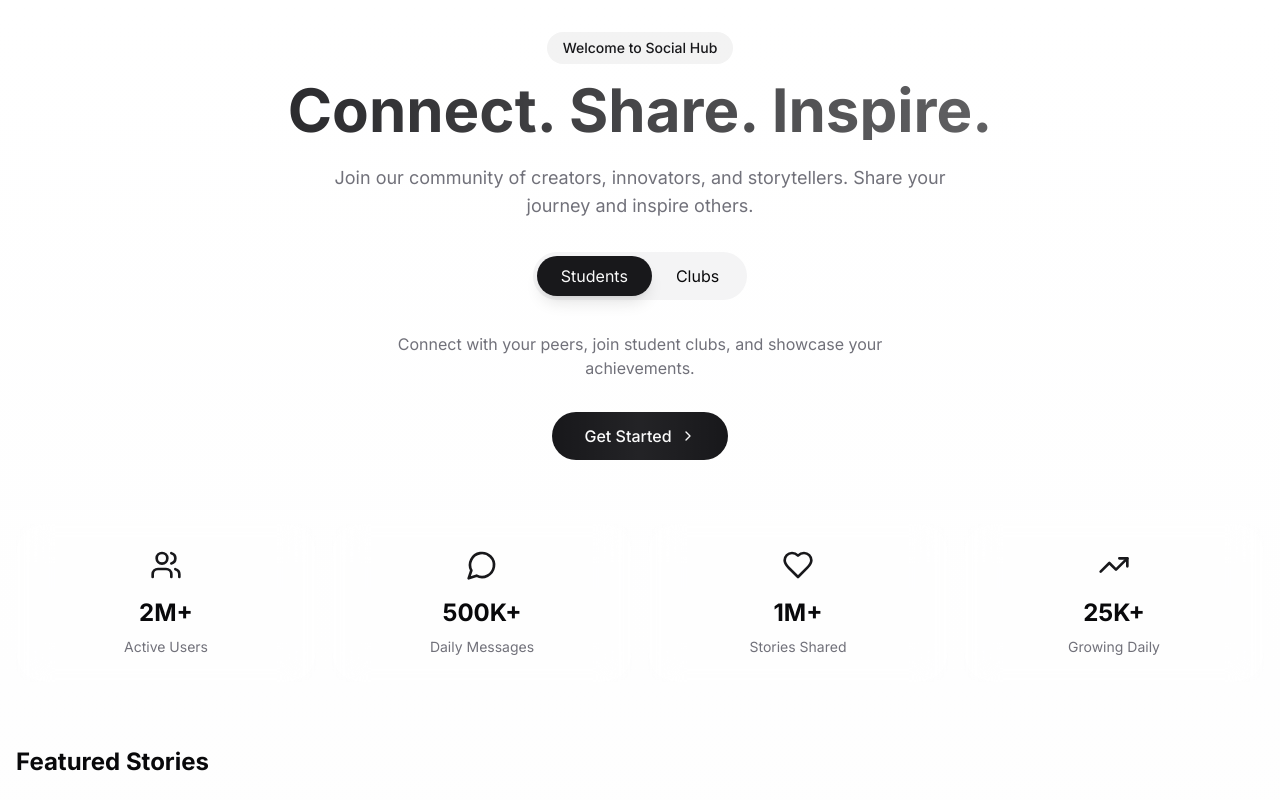
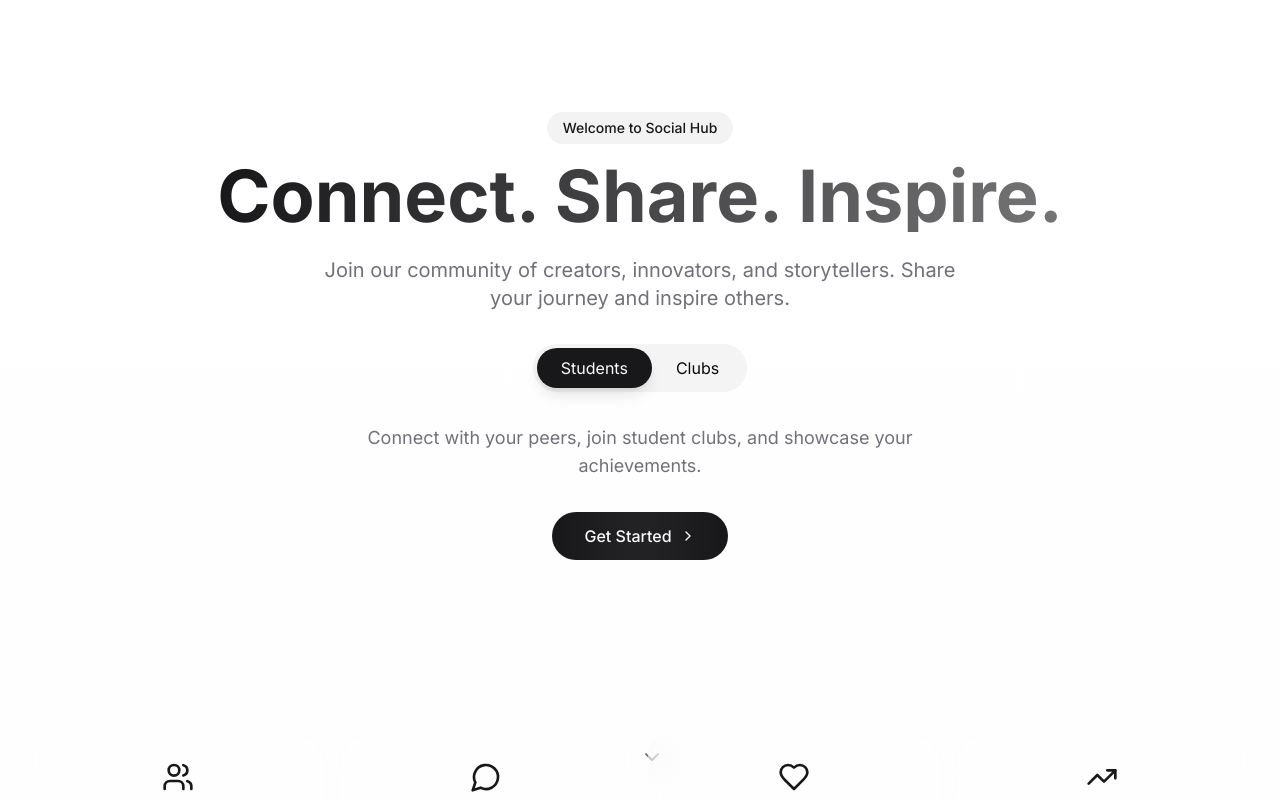
Before and after one commit to zohairomar1/vivid-sociaflare, a React (Vite) app: page / in a window 1280 px wide. Shown: the top 800 px of the page. Built offline with nearby package versions, Linux system fonts and the light colour scheme.

Commit message:
Refactor: Adjust main website layout
The main website layout will be refactored to ensure it occupies the entire page.  No specific implementation details are included in this commit.

```diff
--- a/src/pages/Index.tsx
+++ b/src/pages/Index.tsx
@@ -1,4 +1,3 @@
-
 import { useState } from "react";
 import { motion, AnimatePresence } from "framer-motion";
 import { Heart, MessageCircle, Share2, TrendingUp, Users, GraduationCap, ChevronRight } from "lucide-react";
@@ -24,25 +23,23 @@ const Index = () => {
 
   return (
     <div className="min-h-screen bg-gradient-to-b from-background to-secondary/20">
-      <div className="container px-4 py-8 mx-auto">
-        {/* Hero Section */}
+      <div className="container mx-auto">
         <motion.div
           initial={{ opacity: 0, y: 20 }}
           animate={{ opacity: 1, y: 0 }}
           transition={{ duration: 0.6 }}
-          className="text-center mb-16"
+          className="h-screen flex flex-col items-center justify-center text-center px-4 -mt-16"
         >
           <span className="px-4 py-1.5 rounded-full bg-primary/5 text-primary text-sm font-medium inline-block mb-4 hover:bg-primary/10 transition-colors cursor-pointer">
             Welcome to Social Hub
           </span>
-          <h1 className="text-4xl md:text-6xl font-bold mb-6 text-balance bg-clip-text text-transparent bg-gradient-to-r from-primary to-primary/60">
+          <h1 className="text-4xl md:text-7xl font-bold mb-6 text-balance bg-clip-text text-transparent bg-gradient-to-r from-primary to-primary/60">
             Connect. Share. Inspire.
           </h1>
-          <p className="text-lg text-muted-foreground max-w-2xl mx-auto mb-8">
+          <p className="text-xl text-muted-foreground max-w-2xl mx-auto mb-8">
             Join our community of creators, innovators, and storytellers. Share your journey and inspire others.
           </p>
 
-          {/* Toggler for Students/Clubs */}
           <div className="inline-flex rounded-full p-1 bg-secondary mb-8">
             {(['students', 'clubs'] as const).map((section) => (
               <button
@@ -68,11 +65,11 @@ const Index = () => {
               className="max-w-xl mx-auto mb-8"
             >
               {activeSection === 'students' ? (
-                <p className="text-muted-foreground">
+                <p className="text-lg text-muted-foreground">
                   Connect with your peers, join student clubs, and showcase your achievements.
                 </p>
               ) : (
-                <p className="text-muted-foreground">
+                <p className="text-lg text-muted-foreground">
                   Manage your club activities, recruit members, and organize events effortlessly.
                 </p>
               )}
@@ -90,9 +87,16 @@ const Index = () => {
             </span>
             <div className="absolute inset-0 bg-gradient-to-r from-primary-foreground/0 via-primary-foreground/5 to-primary-foreground/0 group-hover:translate-x-full transition-transform duration-500" />
           </motion.button>
+
+          <motion.div
+            className="absolute bottom-8 left-1/2 -translate-x-1/2"
+            animate={{ y: [0, 10, 0] }}
+            transition={{ duration: 2, repeat: Infinity }}
+          >
+            <ChevronRight className="w-6 h-6 rotate-90 text-primary/60" />
+          </motion.div>
         </motion.div>
 
-        {/* Stats Section */}
         <motion.div
           variants={containerAnimation}
           initial="hidden"
@@ -126,7 +130,6 @@ const Index = () => {
           ))}
         </motion.div>
 
-        {/* Featured Stories */}
         <motion.div
           variants={containerAnimation}
           initial="hidden"
@@ -217,7 +220,6 @@ const Index = () => {
           </div>
         </motion.div>
 
-        {/* Call to Action */}
         <motion.div
           initial={{ opacity: 0, scale: 0.95 }}
           animate={{ opacity: 1, scale: 1 }}
```
